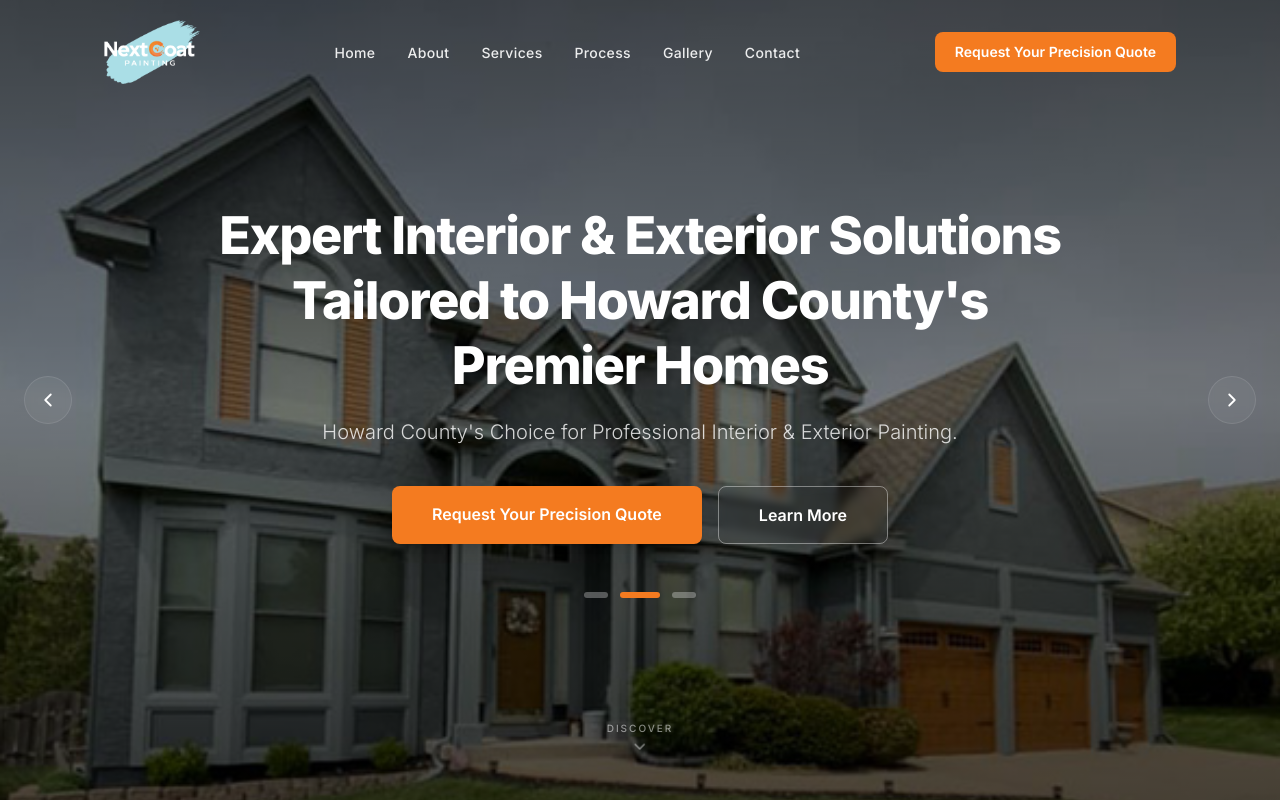
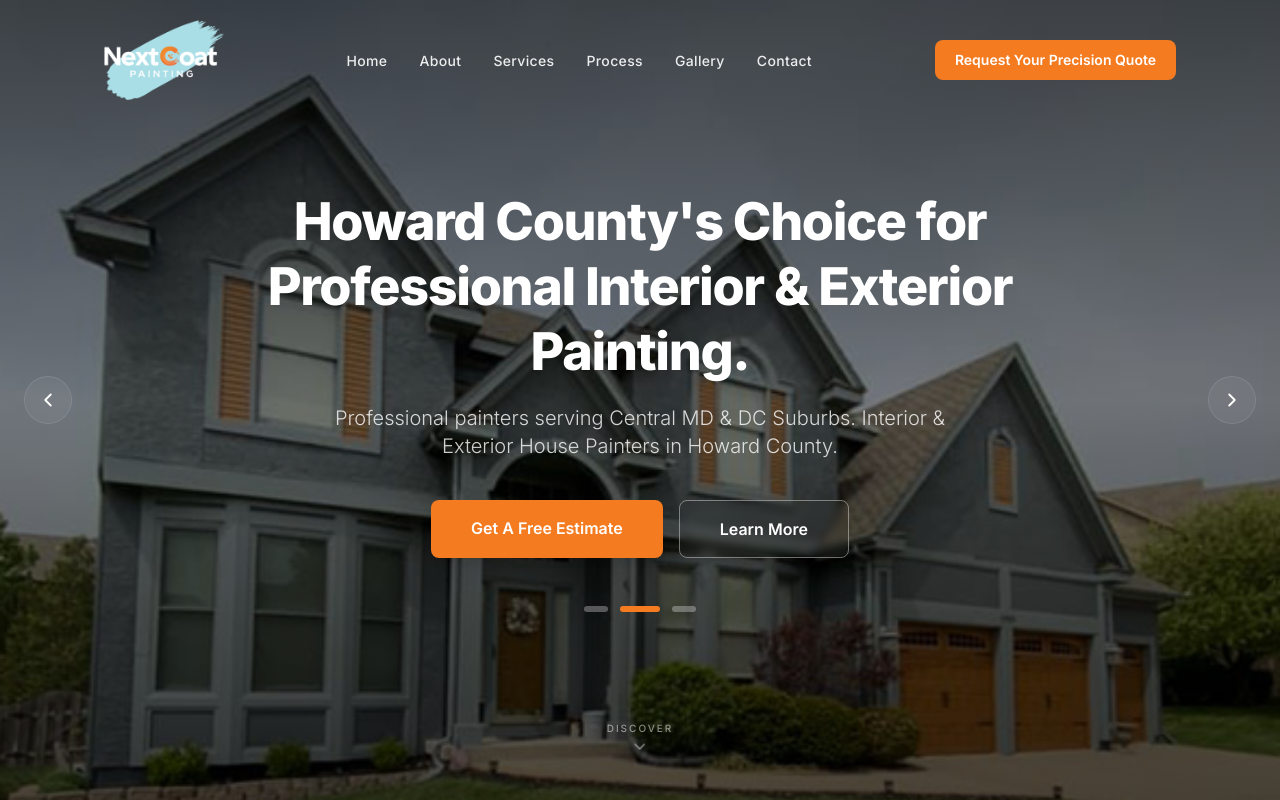
Before and after one commit to sennchee123-collab/nextcoat-website, a React (Vite) app: page / in a window 1280 px wide. Shown: the top 800 px of the page. Built offline with nearby package versions, Linux system fonts and the light colour scheme.

Commit message:
Client revisions: hero copy, CTA button, process steps swap, values intro, email in contact, gallery subhead, bigger logo

```diff
--- a/src/components/BankingStandard.jsx
+++ b/src/components/BankingStandard.jsx
@@ -42,7 +42,7 @@ export default function BankingStandard() {
             The NextCoat Difference
           </h2>
           <p className="text-gray-500 text-lg max-w-2xl mx-auto leading-relaxed">
-            Rooted in three decades of financial leadership, we bring a level of analytical discipline and community accountability to the painting industry that simply didn't exist before.
+            We elevate the painting industry with data driven discipline, transparent accountability, and a deep commitment to the communities we serve.
           </p>
           <div className="w-16 h-0.5 bg-orange-brand mx-auto mt-6" />
         </div>
--- a/src/components/Contact.jsx
+++ b/src/components/Contact.jsx
@@ -100,6 +100,16 @@ export default function Contact() {
                     <p className="text-white/50 text-sm">Serving Greater Maryland Area</p>
                   </div>
                 </div>
+
+                <a href="mailto:Info@gonextcoat.com" className="flex items-start gap-4 group">
+                  <div className="w-10 h-10 bg-orange-brand/20 rounded-lg flex items-center justify-center flex-shrink-0">
+                    <ExternalLink size={16} className="text-orange-brand" strokeWidth={1.5} />
+                  </div>
+                  <div>
+                    <p className="text-white/50 text-xs font-medium uppercase tracking-wide mb-0.5">Email</p>
+                    <p className="text-white font-semibold group-hover:text-orange-brand transition-colors">Info@gonextcoat.com</p>
+                  </div>
+                </a>
 
                 <a href="https://gonextcoat.com" target="_blank" rel="noopener noreferrer" className="flex items-start gap-4 group">
                   <div className="w-10 h-10 bg-orange-brand/20 rounded-lg flex items-center justify-center flex-shrink-0">
--- a/src/components/Gallery.jsx
+++ b/src/components/Gallery.jsx
@@ -47,7 +47,7 @@ export default function Gallery() {
             Portfolio of Precision
           </h2>
           <p className="text-gray-500 text-lg max-w-2xl mx-auto leading-relaxed">
-            Explore our recent transformations across Howard and Montgomery Counties. From modern interior refreshes in Fulton to protective exterior coatings in Potomac, see how the "Banking Standard" translates to flawless finishes.
+            See how we're elevating spaces throughout Maryland — from interior updates in Fulton to exterior enhancements in Potomac — with a focus on quality, durability, and meticulous execution.
           </p>
           <div className="w-16 h-0.5 bg-orange-brand mx-auto mt-6" />
         </div>
--- a/src/components/Hero.jsx
+++ b/src/components/Hero.jsx
@@ -16,7 +16,7 @@ const slides = [
   },
 ]
 
-const heroHeadline = 'Expert Interior & Exterior Solutions Tailored to Howard County\'s Premier Homes'
+const heroHeadline = 'Howard County\'s Choice for Professional Interior & Exterior Painting.'
 
 export default function Hero() {
   const [current, setCurrent] = useState(0)
@@ -64,7 +64,7 @@ export default function Hero() {
           {heroHeadline}
         </h1>
         <p className="text-lg md:text-xl text-white/80 font-light mb-10 max-w-2xl leading-relaxed">
-          Howard County's Choice for Professional Interior & Exterior Painting.
+          Professional painters serving Central MD & DC Suburbs. Interior & Exterior House Painters in Howard County.
         </p>
 
         <div className="flex flex-col sm:flex-row gap-4 justify-center">
@@ -73,7 +73,7 @@ export default function Hero() {
             onClick={(e) => { e.preventDefault(); document.querySelector('#contact').scrollIntoView({ behavior: 'smooth' }) }}
             className="bg-orange-brand hover:bg-orange-light text-white font-semibold px-10 py-4 rounded-lg text-base transition-all duration-200 shadow-xl hover:shadow-orange-brand/30 hover:-translate-y-0.5"
           >
-            Request Your Precision Quote
+            Get A Free Estimate
           </a>
           <a
             href="#about"
--- a/src/components/Navbar.jsx
+++ b/src/components/Navbar.jsx
@@ -42,7 +42,7 @@ export default function Navbar() {
           <img
             src={scrolled ? '/Logo_original.svg' : '/Loog_White_Painting.png'}
             alt="NextCoat Painting"
-            className="h-16 w-auto transition-all duration-300"
+            className="h-20 w-auto transition-all duration-300"
           />
         </a>
 
--- a/src/components/Process.jsx
+++ b/src/components/Process.jsx
@@ -12,19 +12,19 @@ const steps = [
   },
   {
     num: '02',
+    icon: ClipboardCheck,
+    title: 'The Protection Phase',
+    badge: null,
+    description: 'We treat your home like a sanctuary. This phase is about more than sanding; it\'s about dust containment, heavy-duty floor shielding, and meticulous masking.',
+    image: '/images/Step_3.png',
+  },
+  {
+    num: '03',
     icon: Palette,
     title: 'Curated Specifications',
     badge: null,
     description: 'A great finish is only as good as the chemistry behind it. We partner with Sherwin Williams to create exceptional depth of color and "scrubbability" in high-traffic areas.',
     image: '/images/Step_2.png',
-  },
-  {
-    num: '03',
-    icon: ClipboardCheck,
-    title: 'The Protection Phase',
-    badge: null,
-    description: 'We treat your home like a sanctuary. This phase is about more than sanding; it\'s about dust containment, heavy-duty floor shielding, and meticulous masking.',
-    image: '/images/Step_3.png',
   },
   {
     num: '04',
```
Also changed, not shown: 2 other files (tests, documents, lock files or other folders).
